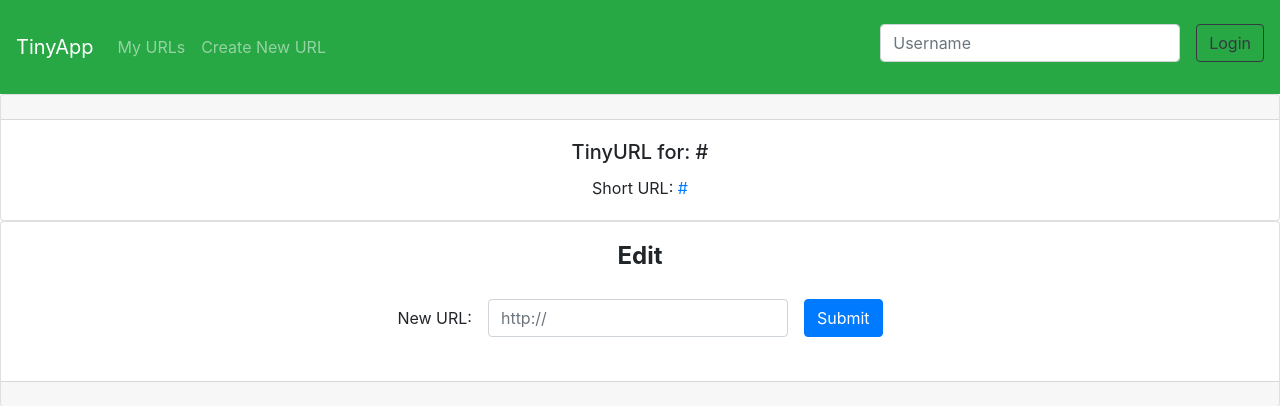
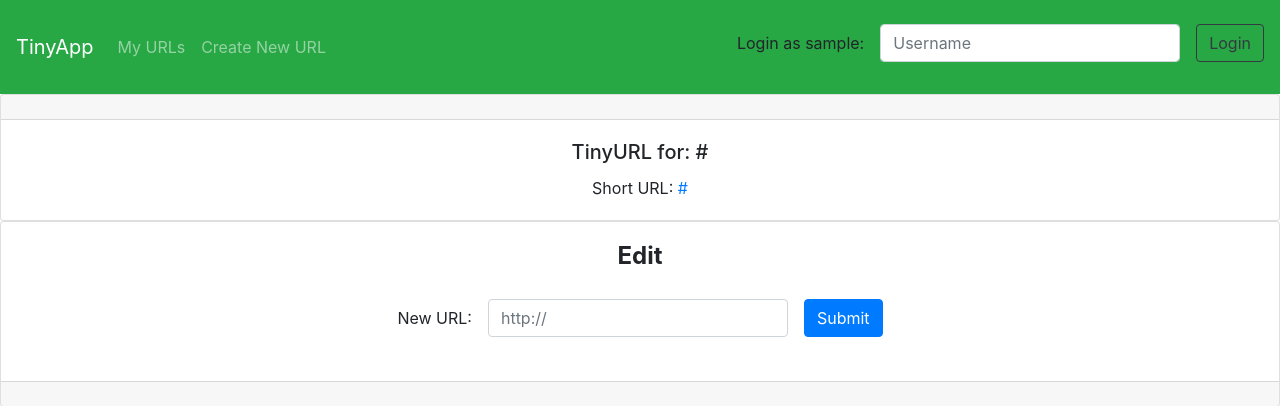
Before and after one commit to AdelRashed97/tinyapp, a Node server app: template views/url_show.ejs in a window 1280 px wide. Shown: the top 406 px of the page. Run offline with Node 20, Linux system fonts and the light colour scheme; the template is opened without the code that fills it: most values are stand-ins (such as "Sample title", 1, 10 or a date in 2020); some libraries are stand-ins or nearby versions.

Commit message:
display the passed-in username next to the form

```diff
--- a/views/partials/_header.ejs
+++ b/views/partials/_header.ejs
@@ -12,7 +12,7 @@
     </div>
     <form class="form-inline" action="/login" method="POST">
       <div class="form-group mb-2">
-
+        <label for="username">Login as <%= username %>:</label>
         <input class="form-control" type="text" name="username" placeholder="Username" style="width: 300px; margin: 1em">
         <button type="submit" class="btn btn-success btn-outline-dark">Login</button>
       </div>
```
